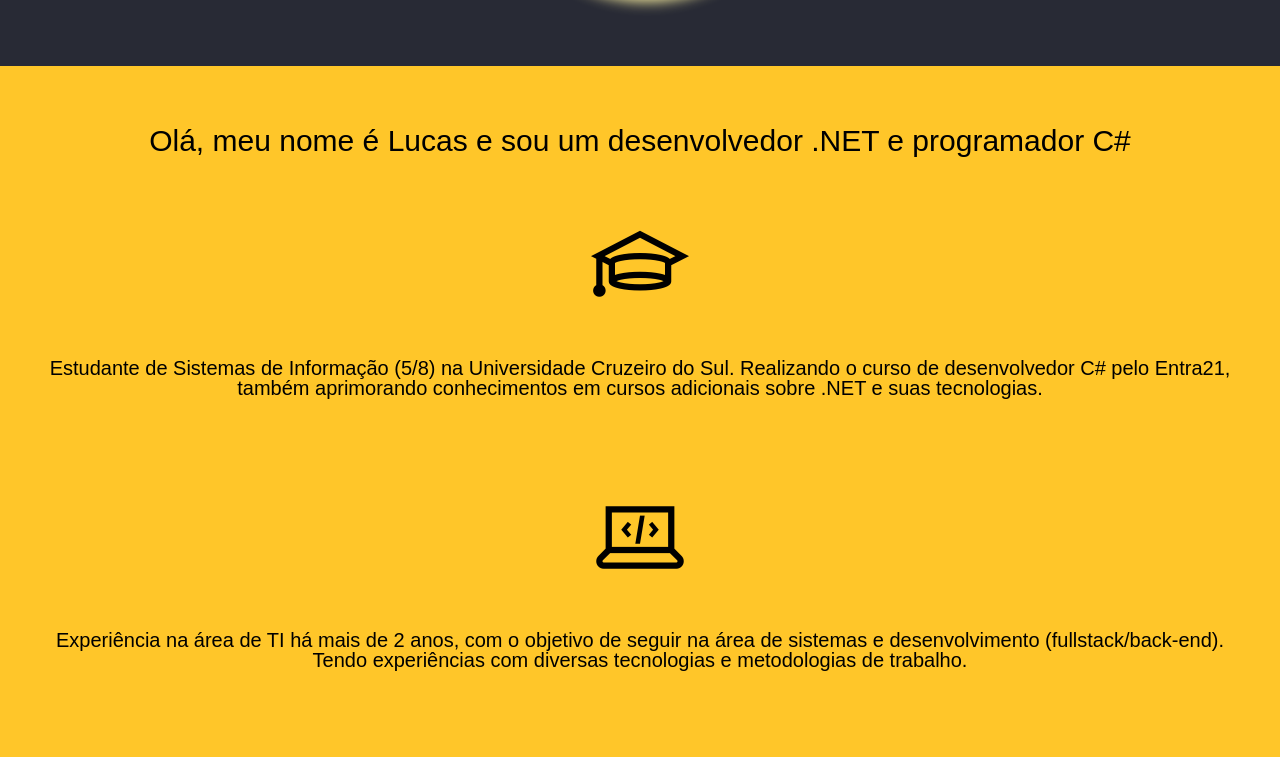
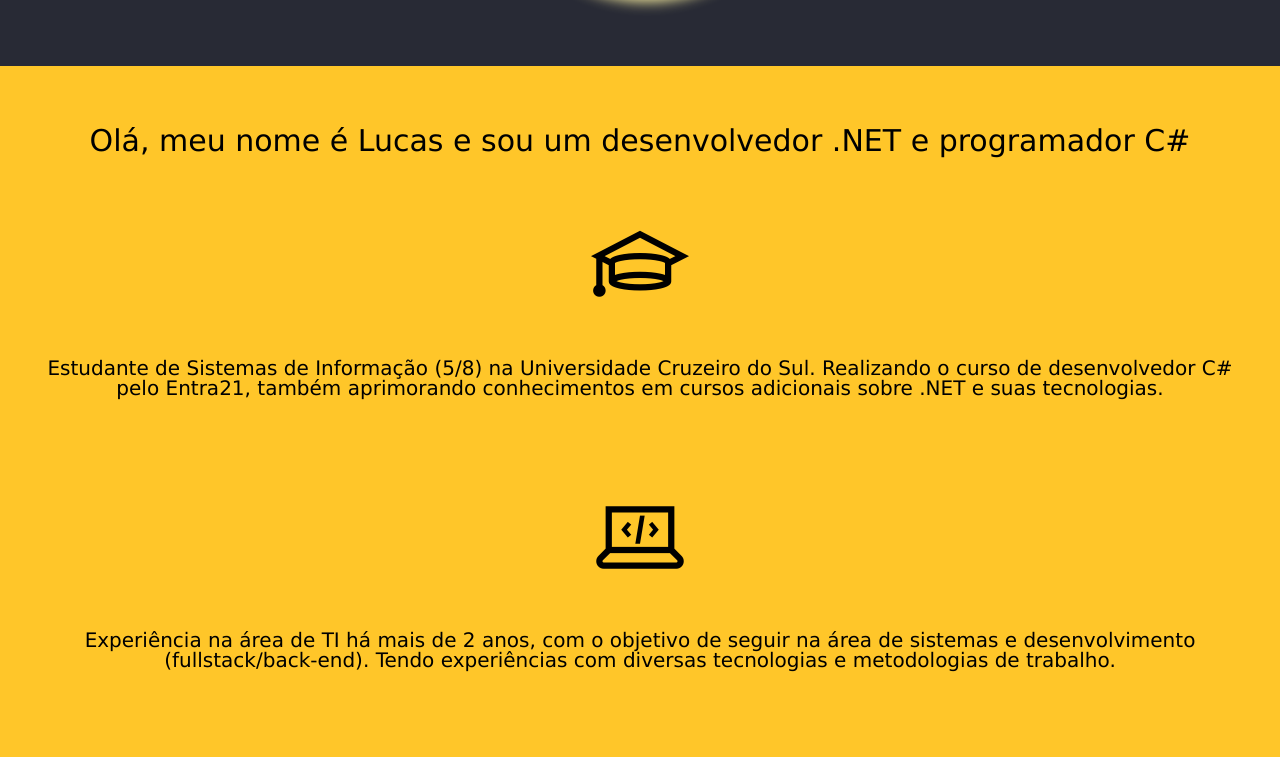
Before and after one commit to luqques/curriculo-html-css, a plain HTML site: page index.html in a window 1280 px wide. Shown: the part 842-1599 px from the top of the page. Drawn offline with Linux system fonts and the light colour scheme.

Commit message:
Alterado fonte das descrições

```diff
--- a/style.css
+++ b/style.css
@@ -50,6 +50,7 @@
   .titulo-descricao{
     font-size: 30px;
     padding: 10px;
+    font-family: 'Lucida Sans', 'Lucida Sans Regular', 'Lucida Grande', 'Lucida Sans Unicode', Geneva, Verdana, sans-serif;
   }
 
   .icone-descricao{
@@ -62,6 +63,6 @@
     background-color: #FFC629;
     text-align: center;
     color: black;
-    font-family: sans-serif;
+    font-family: 'Lucida Sans', 'Lucida Sans Regular', 'Lucida Grande', 'Lucida Sans Unicode', Geneva, Verdana, sans-serif;
     font-size: 20px;
   }
```
